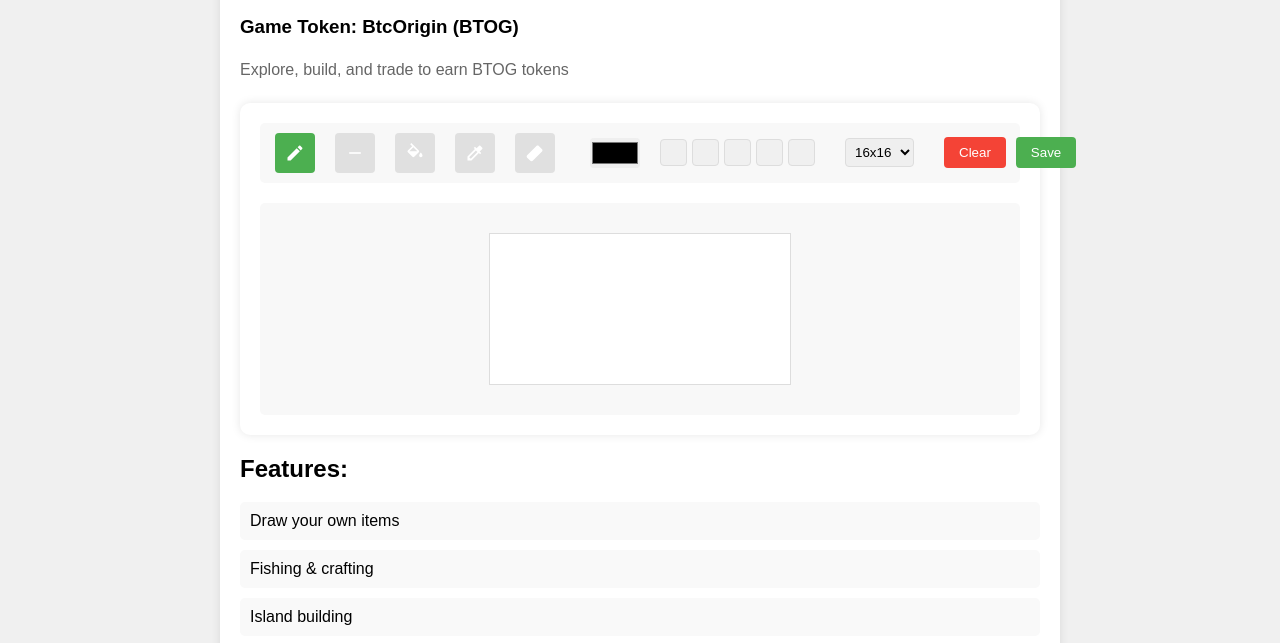
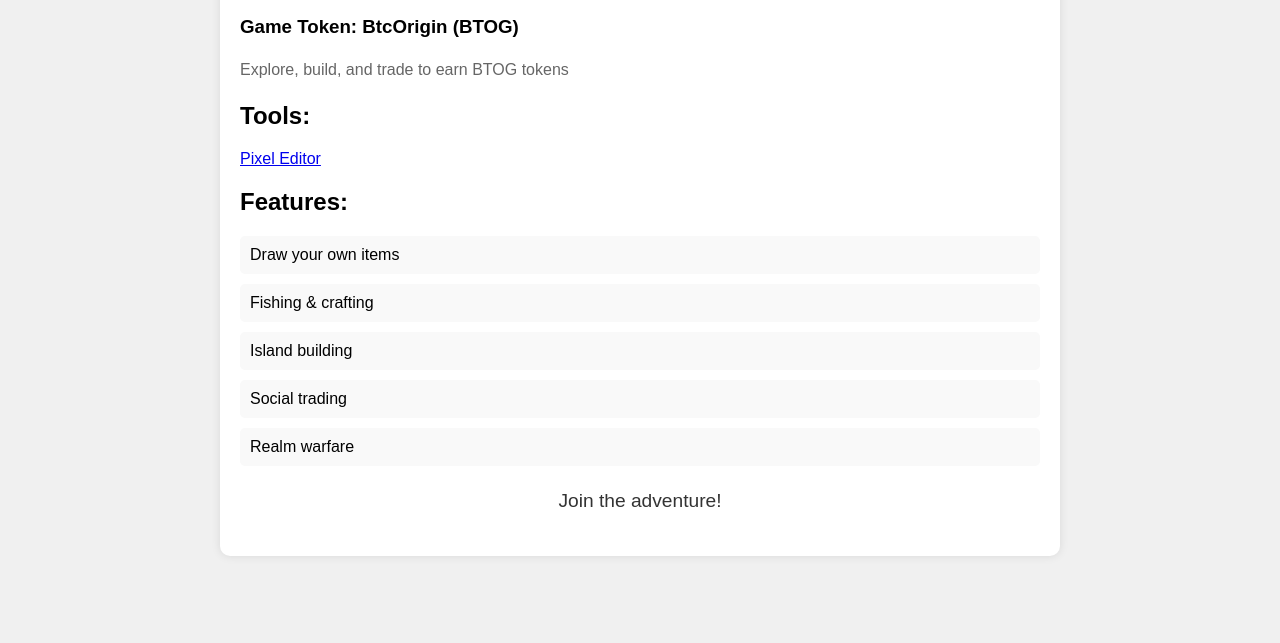
Before and after one commit to BtcOriginClub/btcoriginclub.github.io, a plain HTML site: page index.html in a window 1280 px wide. Shown: the part 148-791 px from the top of the page. Drawn offline with Linux system fonts and the light colour scheme.

Commit message:
Remove pixel editor from index page and add link to editor page

```diff
--- a/index.html
+++ b/index.html
@@ -5,7 +5,6 @@
     <meta name="viewport" content="width=device-width, initial-scale=1.0">
     <title>BtcOriginClub - Pixel Survival Universe</title>
     <link rel="stylesheet" href="css/style.css">
-    <link rel="stylesheet" href="css/pixel-editor.css">
 </head>
 <body>
     <div class="language-selector">
@@ -23,59 +22,10 @@
             <p data-i18n="token-description">Explore, build, and trade to earn BTOG tokens</p>
         </div>
 
-        <div class="editor-container">
-            <div class="toolbar">
-                <div class="tool-group">
-                    <button id="pencil" class="tool active" title="画笔">
-                        <svg viewBox="0 0 24 24" width="20" height="20">
-                            <path d="M3 17.25V21h3.75L17.81 9.94l-3.75-3.75L3 17.25zM20.71 7.04c.39-.39.39-1.02 0-1.41l-2.34-2.34c-.39-.39-1.02-.39-1.41 0l-1.83 1.83 3.75 3.75 1.83-1.83z"/>
-                        </svg>
-                    </button>
-                    <button id="line" class="tool" title="直线">
-                        <svg viewBox="0 0 24 24" width="20" height="20">
-                            <path d="M19 13H5v-2h14v2z"/>
-                        </svg>
-                    </button>
-                    <button id="fill" class="tool" title="填充">
-                        <svg viewBox="0 0 24 24" width="20" height="20">
-                            <path d="M16.56 8.94L7.62 0 6.21 1.41l2.38 2.38-5.15 5.15c-.59.59-.59 1.54 0 2.12l5.5 5.5c.29.29.68.44 1.06.44s.77-.15 1.06-.44l5.5-5.5c.59-.58.59-1.53 0-2.12zM5.21 10L10 5.21 14.79 10H5.21zM19 11.5s-2 2.17-2 3.5c0 1.1.9 2 2 2s2-.9 2-2c0-1.33-2-3.5-2-3.5z"/>
-                        </svg>
-                    </button>
-                    <button id="picker" class="tool" title="取色器">
-                        <svg viewBox="0 0 24 24" width="20" height="20">
-                            <path d="M20.71 5.63l-2.34-2.34c-.39-.39-1.02-.39-1.41 0l-3.12 3.12-1.93-1.91-1.41 1.41 1.42 1.42L3 16.25V21h4.75l8.92-8.92 1.42 1.42 1.41-1.41-1.92-1.92 3.12-3.12c.4-.4.4-1.03.01-1.42zM6.92 19L5 17.08l8.06-8.06 1.92 1.92L6.92 19z"/>
-                        </svg>
-                    </button>
-                    <button id="eraser" class="tool" title="橡皮擦">
-                        <svg viewBox="0 0 24 24" width="20" height="20">
-                            <path d="M15.14 3c-.51 0-1.02.2-1.41.59L2.59 14.73c-.78.78-.78 2.05 0 2.83l3.85 3.85c.78.78 2.05.78 2.83 0L20.41 10.27c.78-.78.78-2.05 0-2.83l-3.85-3.85c-.39-.39-.9-.59-1.42-.59z"/>
-                        </svg>
-                    </button>
-                </div>
-                <div class="color-group">
-                    <input type="color" id="colorPicker" value="#000000">
-                    <div class="recent-colors">
-                        <div class="recent-color"></div>
-                        <div class="recent-color"></div>
-                        <div class="recent-color"></div>
-                        <div class="recent-color"></div>
-                        <div class="recent-color"></div>
-                    </div>
-                </div>
-                <div class="size-group">
-                    <select id="canvasSize">
-                        <option value="16">16x16</option>
-                        <option value="32">32x32</option>
-                        <option value="64">64x64</option>
-                    </select>
-                </div>
-                <div class="action-group">
-                    <button id="clear">Clear</button>
-                    <button id="save">Save</button>
-                </div>
-            </div>
-            <div class="canvas-container">
-                <canvas id="pixelCanvas"></canvas>
+        <div class="tools-section">
+            <h2 data-i18n="tools-title">Tools:</h2>
+            <div class="tool-links">
+                <a href="editor.html" class="tool-link" data-i18n="pixel-editor">Pixel Editor</a>
             </div>
         </div>
 
@@ -91,6 +41,5 @@
     </div>
     <script src="js/i18n.js"></script>
     <script src="js/main.js"></script>
-    <script src="js/pixel-editor.js"></script>
 </body>
 </html>
```
